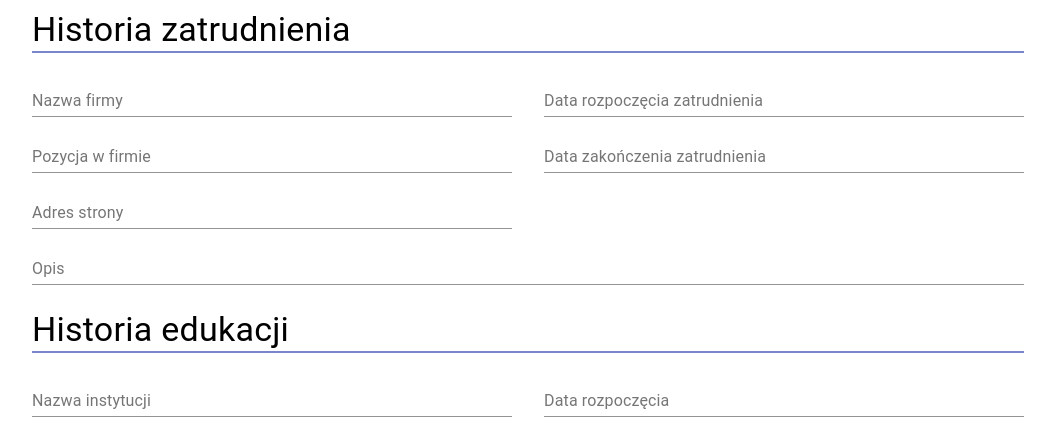
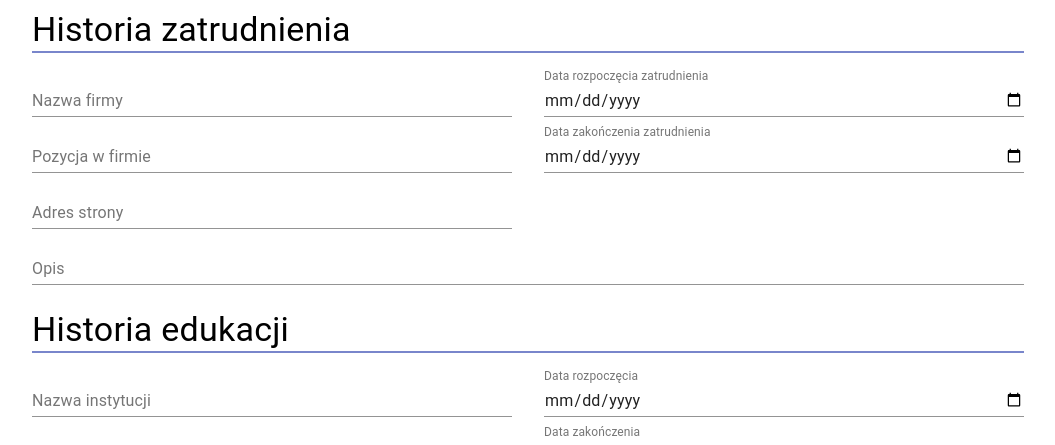
Before and after one commit to testdoittechnology/front-end-recruitment-task, a React (Create React App) app: page / in a window 1280 px wide. Shown: the part 355-800 px from the top of the page, without its empty margins (112-1167 px from the left). Built offline with nearby package versions, Linux system fonts and the light colour scheme.

Commit message:
Text input date type

```diff
--- a/src/components/TextInput.jsx
+++ b/src/components/TextInput.jsx
@@ -11,6 +11,7 @@ export const TextInputType = {
 	PASSWORD: 3,
 	NOT_EMPTY: 4,
 	NUMBER_POSITIVE: 5,
+	DATE: 6
 }
 
 const style = theme => ({
@@ -108,6 +109,7 @@ class TextInput extends React.PureComponent {
 			// eslint-disable-next-line
 			case TextInputType.PASSWORD:
 			case TextInputType.NOT_EMPTY:
+			case TextInputType.DATE:
 			case TextInputType.NUMBER:
 				const isEmpty = value.length === 0 || !value.trim()
 				this.setValid(!isEmpty && valid);
@@ -133,6 +135,7 @@ class TextInput extends React.PureComponent {
 			case TextInputType.PASSWORD: return 'password';
 			case TextInputType.NUMBER: return 'number';
 			case TextInputType.EMAIL: return 'email';
+			case TextInputType.DATE: return 'date';
 			case TextInputType.TEXT:
 			default: return 'text'
 		}
@@ -158,6 +161,9 @@ class TextInput extends React.PureComponent {
 				endAdornment: props.endAdornment
 			},
 			onKeyUp: props.onKeyUp,
+			InputLabelProps:{
+				shrink: props.shrink,
+			}
 		}
 
 		return React.createElement(
@@ -186,6 +192,7 @@ TextInput.propTypes = {
 		PropTypes.number,
 	]),
 	noValid: PropTypes.bool,
+	shrink: PropTypes.bool,
 }
 
 TextInput.defaultProps = {
@@ -196,6 +203,7 @@ TextInput.defaultProps = {
 	multiline: false,
 	base: false,
 	noValid: false,
+	shrink: false,
 }
 
 const mapStateToProps = (state) => ({
--- a/src/libs/CreateInputs.jsx
+++ b/src/libs/CreateInputs.jsx
@@ -2,18 +2,22 @@
 import React from 'react'
 import PropTypes from 'prop-types'
 import Tr from 'libs/Translations'
-import TextInput from '../components/TextInput';
+import TextInput, { TextInputType } from '../components/TextInput';
 
-export const CreateInputsItem = (id, labelTr, type) => ({id, labelTr, type});
+export const CreateInputsItem = (id, labelTr, type) => ({ id, labelTr, type });
 export const CreateInputs = (list) => {
-	return list.map(({ id, labelTr, type }) =>
+	return list.map(({ id, labelTr, type }) => {
+		const isDate = type === TextInputType.DATE
+		return (
 			<TextInput
 				key={id}
 				id={id}
 				label={Tr(labelTr)}
 				type={type}
+				shrink={isDate}
 			/>
 		)
+	})
 }
 
 CreateInputs.propTypes = {
--- a/src/scenes/components/EducationForm/EducationForm.jsx
+++ b/src/scenes/components/EducationForm/EducationForm.jsx
@@ -3,6 +3,7 @@ import React from 'react'
 import { withStyles } from '@material-ui/core'
 import DoubleColumn from '../../../components/DoubleColumn';
 import CreateInputs, { CreateInputsItem } from '../../../libs/CreateInputs';
+import { TextInputType } from '../../../components/TextInput';
 
 const style = theme => ({
 })
@@ -18,8 +19,8 @@ class EducationForm extends React.PureComponent {
 					CreateInputsItem('studyLevel', 'study_level')
 				])}
 				right={CreateInputs([
-					CreateInputsItem('studyDateBegin', 'date_begin'),
-					CreateInputsItem('studyDateEnd', 'date_end')
+					CreateInputsItem('studyDateBegin', 'date_begin', TextInputType.DATE),
+					CreateInputsItem('studyDateEnd', 'date_end', TextInputType.DATE)
 				])}
 			/>
 		)
--- a/src/scenes/components/EmploymentForm/EmploymentForm.jsx
+++ b/src/scenes/components/EmploymentForm/EmploymentForm.jsx
@@ -2,7 +2,7 @@ import React from 'react'
 //import PropTypes from 'prop-types'
 import { withStyles } from '@material-ui/core'
 import DoubleColumn from '../../../components/DoubleColumn';
-import TextInput from '../../../components/TextInput';
+import TextInput, { TextInputType } from '../../../components/TextInput';
 import CreateInputs, { CreateInputsItem } from '../../../libs/CreateInputs';
 import Tr from 'libs/Translations'
 
@@ -21,8 +21,8 @@ class EmploymentForm extends React.PureComponent {
 						CreateInputsItem('pageAddress', 'page_address')
 					])}
 					right={CreateInputs([
-						CreateInputsItem('companyName', 'employment_date_begin'),
-						CreateInputsItem('companyPosition', 'employment_date_end')
+						CreateInputsItem('companyName', 'employment_date_begin', TextInputType.DATE),
+						CreateInputsItem('companyPosition', 'employment_date_end', TextInputType.DATE)
 					])}
 				/>
 				<TextInput
```
Lines whose indentation alone changed are shown as unchanged.
